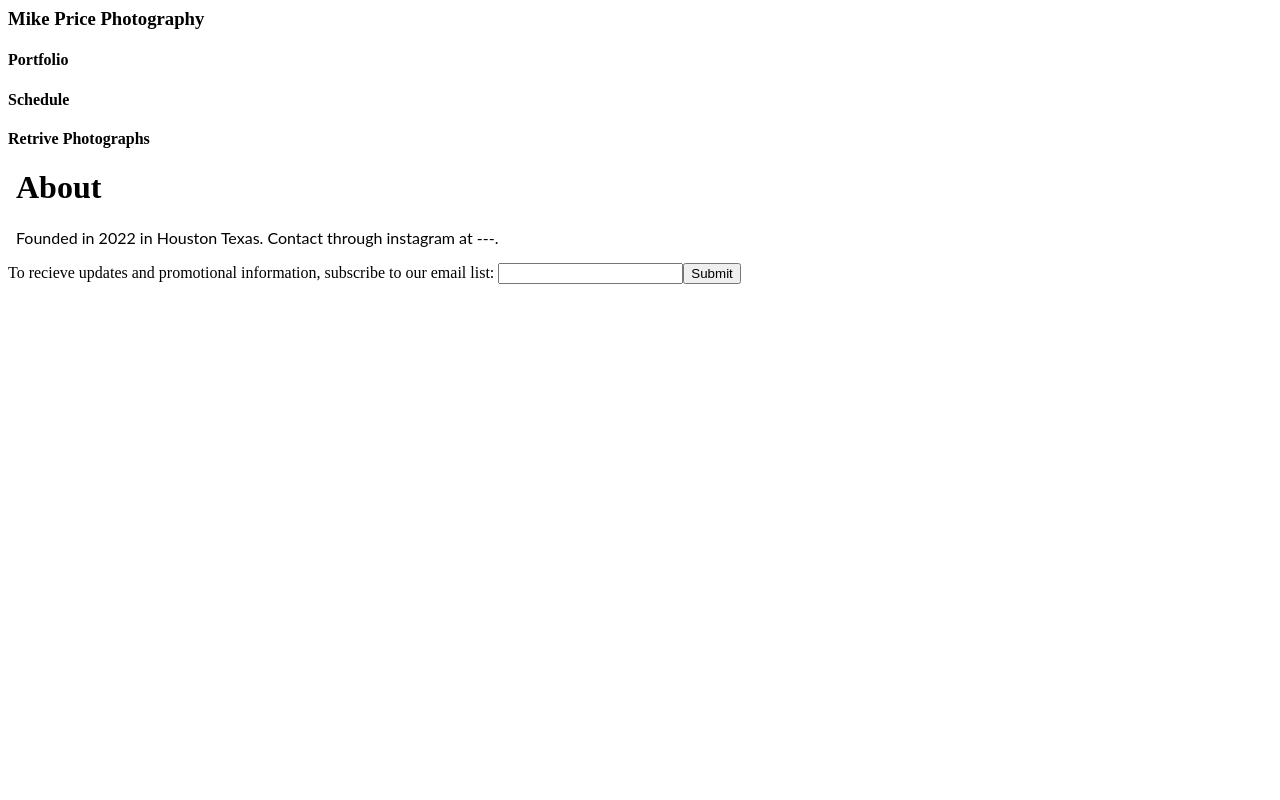
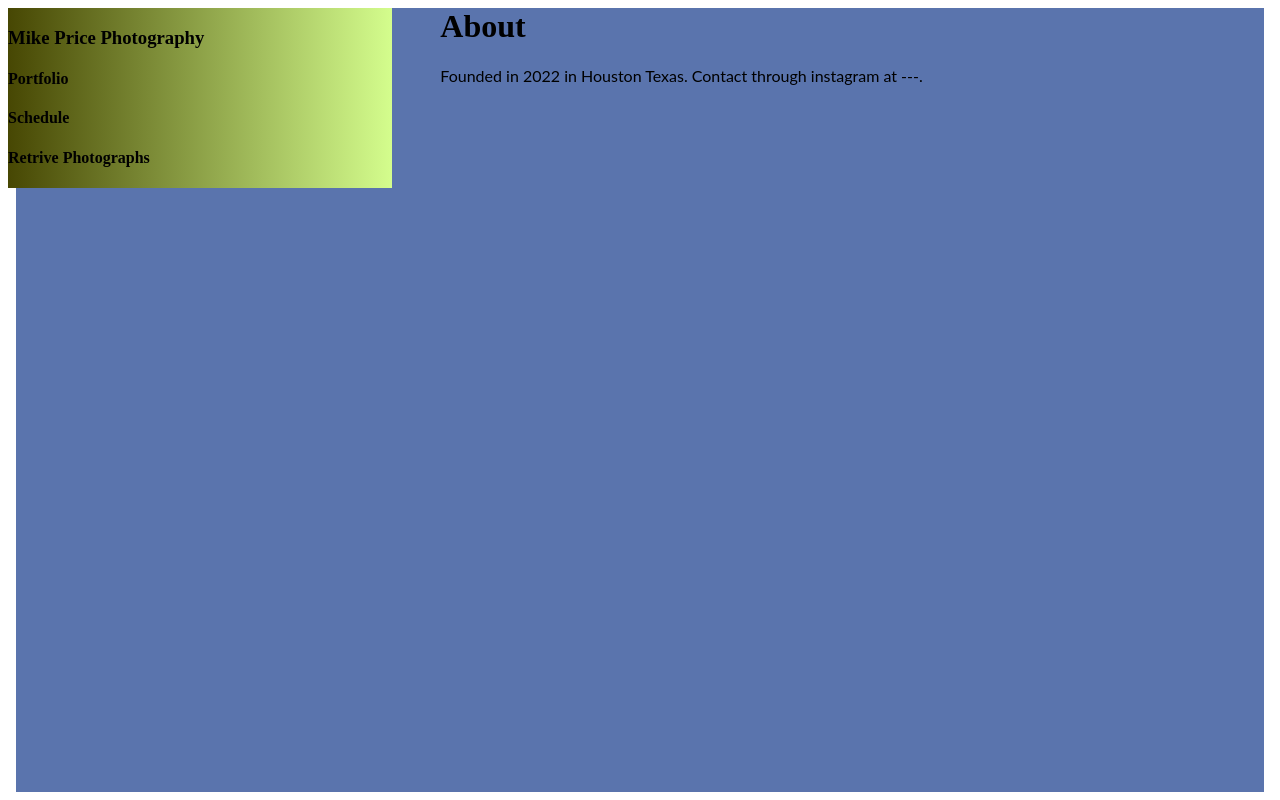
Before and after one commit to eversow/Photography-Website, an Angular app: page / in a window 1280 px wide. Shown: the top 800 px of the page. Built offline with nearby package versions, Linux system fonts and the light colour scheme.

Commit message:
Update app.component.css

```diff
--- a/src/app/app.component.css
+++ b/src/app/app.component.css
@@ -1,3 +1,27 @@
 p {
   font-family: Lato;
 }
+
+.box{
+  background: linear-gradient(90deg, rgb(71, 71, 3), rgb(212, 253, 141));
+  width: 30%;
+  height: auto;
+  position:fixed;
+
+  }
+
+  body{
+    background-color: rgb(90, 116, 173);
+   height: 100%;
+
+  }
+
+  footer{
+    margin-top: 0;
+    background-color: rgb(101, 124, 173);
+    height:100%;
+  }
+
+  h1, p, .subscribe{
+    margin-left:34%
+  }
```
